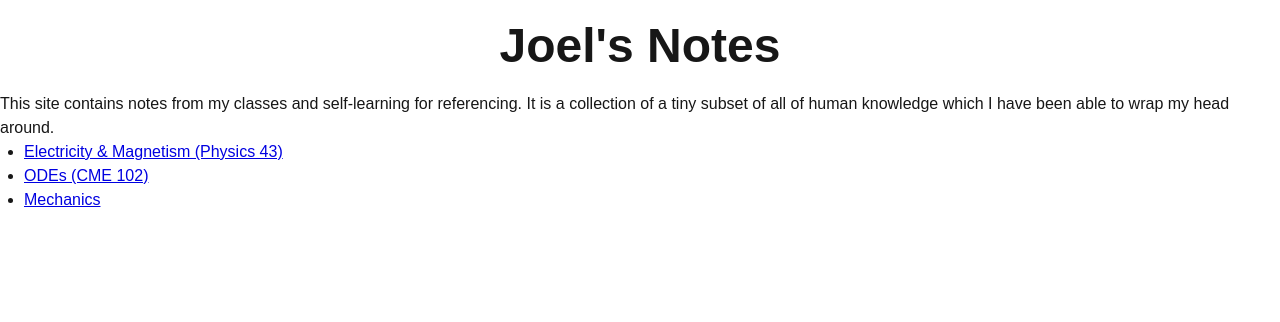
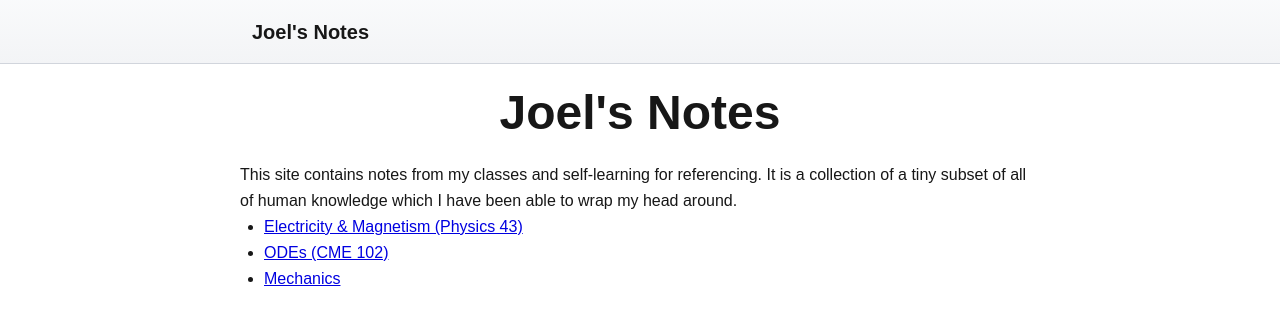
Before and after one commit to JoelGrayson/notes.joelgrayson.com, a Next.js app: page / in a window 1280 px wide. Shown: the top 322 px of the page. Built offline with nearby package versions, Linux system fonts and the light colour scheme.

Commit message:
more appealing basic styling

```diff
--- a/src/app/(notes)/hello/page.mdx
+++ /dev/null
@@ -1 +0,0 @@
-Hi **there**
--- a/src/app/(notes)/[title]/page.tsx
+++ b/src/app/[note]/page.tsx
@@ -2,8 +2,8 @@ import { promises as fs } from 'fs';
 import path from 'path';
 import { MDXRemote } from 'next-mdx-remote/rsc';
 
-export default async function Notes({ params }: { params: Promise<{ title: string }> }) {
-    const rawTitle=(await params).title;
+export default async function Notes({ params }: { params: Promise<{ note: string }> }) {
+    const rawTitle=(await params).note;
     const title=decodeURIComponent(rawTitle);
 
     let content='';
@@ -18,7 +18,7 @@ export default async function Notes({ params }: { params: Promise<{ title: strin
         notFound=true;
     }
 
-    return <div>
+    return <div className='pt-8 j_container'>
         {
             notFound
             ? <div>This note has not been created yet</div>
--- a/src/app/layout.tsx
+++ b/src/app/layout.tsx
@@ -1,5 +1,7 @@
 import type { Metadata } from "next";
 import { Geist, Geist_Mono } from "next/font/google";
+import Image from 'next/image';
+import Link from 'next/link';
 import "./globals.css";
 
 const geistSans = Geist({
@@ -12,23 +14,35 @@ const geistMono = Geist_Mono({
   subsets: ["latin"],
 });
 
-export const metadata={
+export const metadata: Metadata={
     title: "Joel's Notes",
     description: 'This site contains notes from my classes and self-learning for referencing. It is a collection of a tiny subset of all of human knowledge which I have been able to wrap my head around.'
 };
 
-export default function RootLayout({
-  children,
-}: Readonly<{
-  children: React.ReactNode;
-}>) {
-  return (
-    <html lang="en">
-      <body
-        className={`${geistSans.variable} ${geistMono.variable} antialiased`}
-      >
-        {children}
-      </body>
-    </html>
-  );
+export default function RootLayout({ children, }: Readonly<{ children: React.ReactNode; }>) {
+    return <html lang="en">
+        <body className={`${geistSans.variable} ${geistMono.variable} antialiased`}>
+            <header className="
+                flex justify-center h-16
+                border-b border-b-gray-300
+                bg-gradient-to-b from-gray-50 to-gray-100
+                dark:from-gray-900 dark:to-gray-800
+            ">
+                <div className="j_max-w w-full flex items-center justify-between">
+                    <Link className="flex items-center gap-1 hover:bg-gray-500/25 px-3 py-2 rounded-xl unstyled" href='/'>
+                        {/* <Image src='/logo.svg' width={40} height={40} alt="Logo" /> */}
+                        <span className="font-bold text-xl">Joel&apos;s Notes</span>
+                    </Link>
+                </div>
+            </header>
+
+            <div className="leading-relaxed">
+                {children}
+            </div>
+
+            <footer>
+
+            </footer>
+        </body>
+    </html>;
 }
--- a/src/app/page.tsx
+++ b/src/app/page.tsx
@@ -7,6 +7,7 @@ export const metadata={
 
 export default function Home() {
     return <div>
+        <div className="j_container">
             <h1 className="text-center">Joel's Notes</h1>
             <p>This site contains notes from my classes and self-learning for referencing. It is a collection of a tiny subset of all of human knowledge which I have been able to wrap my head around.</p>
 
@@ -15,6 +16,7 @@ export default function Home() {
                 <li><Link href='/ode'>ODEs (CME 102)</Link></li>
                 <li><Link href='/mechanics'>Mechanics</Link></li>
             </ul>
+        </div>
 
         {/* <h3>Computer Science</h3>
         <ul>
```
Also changed, not shown: src/app/globals.css (line endings or trailing spaces). Lines whose indentation alone changed are shown as unchanged.
